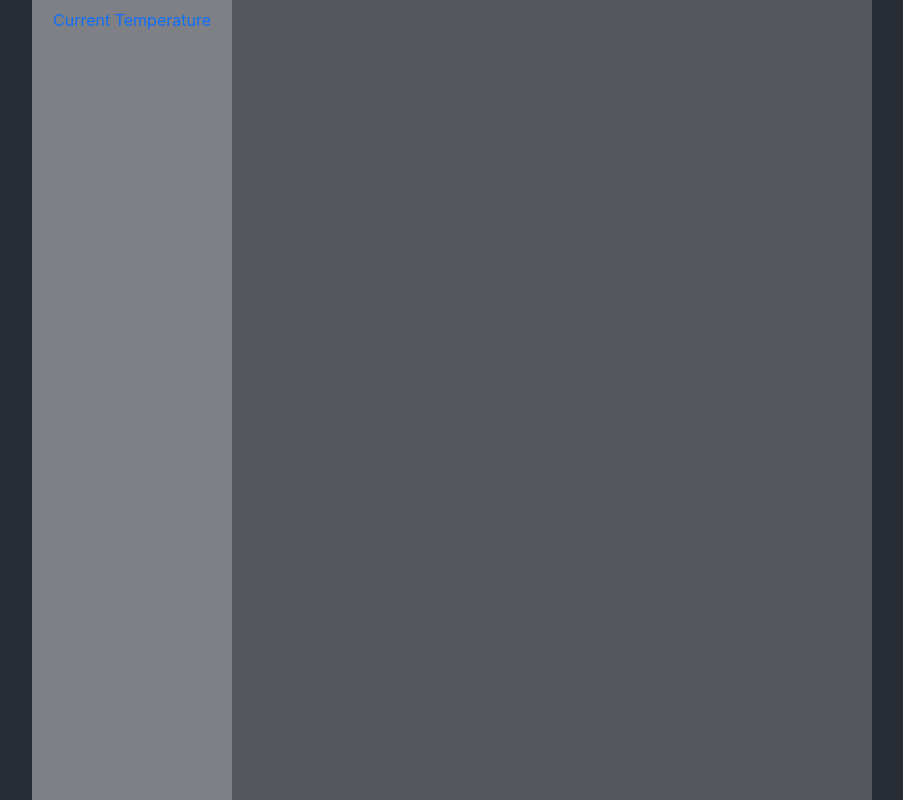
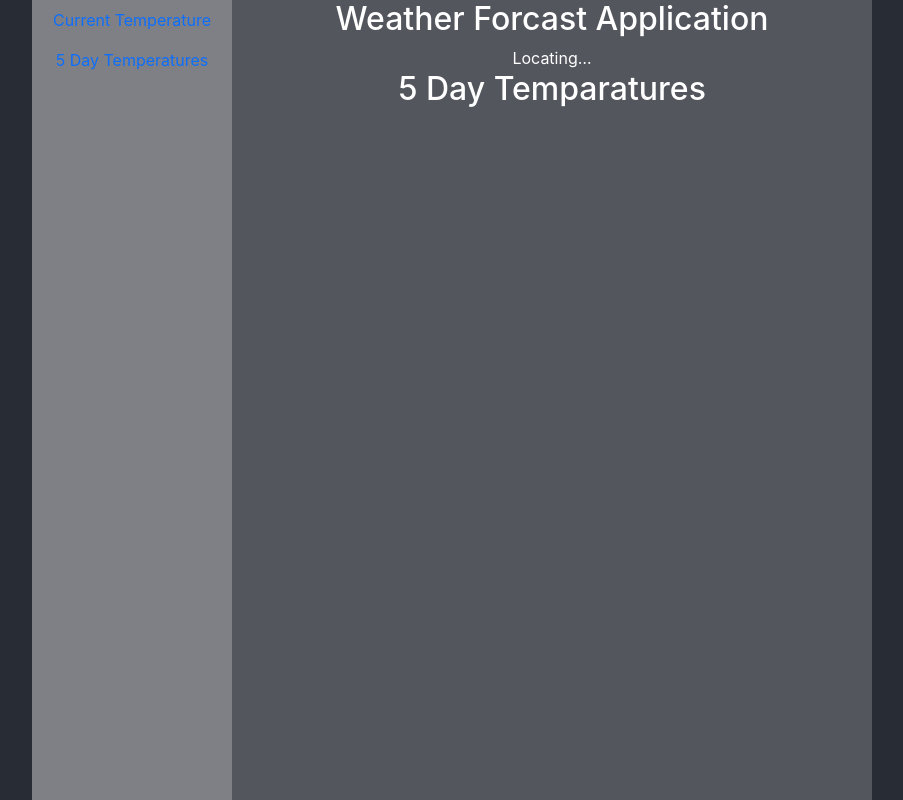
Before and after one commit to altoinu/weather_map_reactjs, a React (Create React App) app in the folder reactjs/: page /5day in a window 1280 px wide. Shown: the whole page, without its empty margins (188-1091 px from the left). Built offline with nearby package versions, Linux system fonts and the light colour scheme; no server answers.

Commit message:
Load gps and weather in App level

```diff
--- a/reactjs/public/index.html
+++ b/reactjs/public/index.html
@@ -28,7 +28,7 @@
     <link rel="stylesheet" href="https://stackpath.bootstrapcdn.com/bootstrap/4.4.1/css/bootstrap.min.css" integrity="sha384-Vkoo8x4CGsO3+Hhxv8T/Q5PaXtkKtu6ug5TOeNV6gBiFeWPGFN9MuhOf23Q9Ifjh" crossorigin="anonymous">
     -->
     <link href="https://cdn.jsdelivr.net/npm/bootstrap@5.0.2/dist/css/bootstrap.min.css" rel="stylesheet" integrity="sha384-EVSTQN3/azprG1Anm3QDgpJLIm9Nao0Yz1ztcQTwFspd3yD65VohhpuuCOmLASjC" crossorigin="anonymous">
-    <title>React App</title>
+    <title>Weather Forcast Application</title>
   </head>
   <body>
     <noscript>You need to enable JavaScript to run this app.</noscript>
--- a/reactjs/src/App.css
+++ b/reactjs/src/App.css
@@ -38,6 +38,7 @@
     transform: rotate(360deg);
   }
 }
+
 .mainContainer {
 	/* fills the rest of the page */
 	flex-grow: 1;
--- a/reactjs/src/App.js
+++ b/reactjs/src/App.js
@@ -1,4 +1,5 @@
-//import logo from './logo.svg';
+import React from 'react';
+
 import './App.css';
 
 import {
@@ -9,27 +10,109 @@ import {
 	Link
 } from "react-router-dom";
 
+import OpenWeatherMapService from './services/OpenWeatherMapService';
+
 import CurrentTemperature from './pages/CurrentTemperature';
+import FiveDayTemperatures from './pages/FiveDayTemperatures';
 
-function App() {
+export default class App extends React.Component {
+
+	constructor(props) {
+
+		super(props);
+
+		this.state = {
+			gpsStatus: '',
+			latitude: null,
+			longitude: null,
+			temp: null
+		};
+
+	}
+
+	loadWeather(lat, long) {
+
+		console.log('CurrentTemperature, loadWeather', lat, long);
+
+		OpenWeatherMapService.getCurrentWeather(lat, long).then((result) => {
+
+			console.log('loadWeather complete', result);
+
+			this.setState({
+				temp: result.main.temp
+			});
+
+		}).catch((error) => {
+
+			alert('Error loading weather information. Please try again later.');
+
+		});
+
+	}
+
+	componentDidMount() {
+
+		// get current location on component mount
+
+		if (!navigator.geolocation) {
+
+			console.error('CurrentTemperature, gps not supported');
+
+			this.setState({
+				gpsStatus: 'Geolocation is not supported by your browser'
+			});
+
+		} else {
+
+			console.log('CurrentTemperature, gps...');
+
+			this.setState({
+				gpsStatus: 'Locating…'
+			});
+
+			navigator.geolocation.getCurrentPosition((position) => {
+
+				const latitude = position.coords.latitude;
+				const longitude = position.coords.longitude;
+
+				this.setState({
+					gpsStatus: 'Your Location',
+					latitude: latitude,
+					longitude: longitude
+				});
+
+				// load weather using lat/long
+				this.loadWeather(latitude, longitude);
+
+			}, () => {
+
+				this.setState({
+					gpsStatus: 'Unable to retrieve your location',
+					latitude: null,
+					longitude: null
+				});
+
+			});
+
+		}
+
+	}
+
+	render() {
+
+		const statusContainerCSS = {
+			display: 'flex',
+			'justifyContent': 'center',
+			'alignItems': 'center'
+		};
+
+		const locationContainerCSS = {
+			display: this.state.latitude ? 'block' : 'none'
+		};
+
 		return (
 			<div className="App">
 				<header className="App-header">
-				{/*
-        <img src={logo} className="App-logo" alt="logo" />
-        <p>
-          Edit <code>src/App.js</code> and save to reload.
-        </p>
-        <a
-          className="App-link"
-          href="https://reactjs.org"
-          target="_blank"
-          rel="noopener noreferrer"
-        >
-          Learn React
-        </a>
-      </header>
-*/}
 					<BrowserRouter basename="/">
 						<div className="mainContainer">
 							{/* navigation */}
@@ -39,21 +122,48 @@ function App() {
 										<Link className="nav-link"
 											to="/">Current Temperature</Link>
 									</li>
+									<li className="nav-item">
+										<Link className="nav-link"
+											to="/5day">5 Day Temperatures</Link>
+									</li>
 								</ul>
 							</nav>
+							<div className="contentContainer">
+								<div className="container">
+									<div className="row">
+										<div className="col">
+											<h2>Weather Forcast Application</h2>
+										</div>
+									</div>
+									{/* GPS location display */}
+									<div className="row">
+										<div className="col"
+											style={statusContainerCSS}>
+											<div>{this.state.gpsStatus}</div>
+										</div>
+										<div className="col"
+											style={locationContainerCSS}>
+											<div>Latitude: {this.state.latitude}</div>
+											<div>Longitude: {this.state.longitude}</div>
+										</div>
+									</div>
 									{/* route and each "page" */}
-						<div className="contentContainer">
 									<Switch>
 										<Route path="/" exact>
-									<CurrentTemperature />
+											<CurrentTemperature
+												temp={this.state.temp} />
+										</Route>
+										<Route path="/5day" exact>
+											<FiveDayTemperatures />
 										</Route>
 									</Switch>
+								</div>
 							</div>
 						</div>
 					</BrowserRouter>
 				</header>
 			</div>
 		);
+
 	}
-
-export default App;
+}
--- a/reactjs/src/pages/CurrentTemperature.js
+++ b/reactjs/src/pages/CurrentTemperature.js
@@ -1,6 +1,4 @@
 import React from 'react';
-
-import OpenWeatherMapService from '../services/OpenWeatherMapService';
 
 export default class CurrentTemperature extends React.Component {
 
@@ -8,123 +6,20 @@ export default class CurrentTemperature extends React.Component {
 
 		super(props);
 
-		this.state = {
-			gpsStatus: '',
-			latitude: null,
-			longitude: null,
-			temp: null
-		};
-
-	}
-
-	loadWeather(lat, long) {
-
-		console.log('CurrentTemperature, loadWeather', lat, long);
-
-		OpenWeatherMapService.getCurrentWeather(lat, long).then((result) => {
-
-			this.setState({
-				temp: result.main.temp
-			});
-
-		}).catch((error) => {
-
-			alert('Error loading weather information. Please try again later.');
-
-		});
-
-	}
-
-	componentDidMount() {
-
-		// get current location on component mount
-
-		if (!navigator.geolocation) {
-
-			console.error('CurrentTemperature, gps not supported');
-
-			this.setState({
-				gpsStatus: 'Geolocation is not supported by your browser'
-			});
-
-		} else {
-
-			console.log('CurrentTemperature, gps...');
-
-			this.setState({
-				gpsStatus: 'Locating…'
-			});
-
-			navigator.geolocation.getCurrentPosition((position) => {
-
-				const latitude = position.coords.latitude;
-				const longitude = position.coords.longitude;
-
-				this.setState({
-					gpsStatus: 'Your Location',
-					latitude: latitude,
-					longitude: longitude
-				});
-
-				// load weather using lat/long
-				this.loadWeather(latitude, longitude);
-
-			}, () => {
-
-				this.setState({
-					gpsStatus: 'Unable to retrieve your location',
-					latitude: null,
-					longitude: null
-				});
-
-			});
-
-		}
-
 	}
 
 	render() {
 
-		const statusContainerCSS = {
-			display: 'flex',
-			'justify-content': 'center',
-			'align-items': 'center'
-		};
-
-		const locationContainerCSS = {
-			display: this.state.latitude ? 'block' : 'none'
-		};
-
-		let h2Contents = [
-			'Current Temperature'
-		];
-
-		// If temperature is loaded, display it
-		if (this.state.temp) {
-
-			h2Contents[0] += ': ';
-			h2Contents.push(<span>{this.state.temp} F</span>);
-
-		}
+		// Display temperature or "Loading..." if not available yet
+		console.log(this.props);
+		let tempDisplay = this.props.temp ? this.props.temp + ' F' : 'Loading weather information...';
 
 		return (
 			<div>
-				<h2>{h2Contents}</h2>
-				<div className="container">
-					<div className="row">
-						<div className="col"
-							style={statusContainerCSS}>
-							<div>{this.state.gpsStatus}</div>
-						</div>
-						<div className="col"
-							style={locationContainerCSS}>
-							<div>Latitude: {this.state.latitude}</div>
-							<div>Longitude: {this.state.longitude}</div>
-						</div>
-					</div>
-				</div>
+				<h5>Current Temperature: <span>{tempDisplay}</span></h5>
 			</div>
 		);
 
 	}
+
 }
--- /dev/null
+++ b/reactjs/src/pages/FiveDayTemperatures.js
@@ -0,0 +1,21 @@
+import React from 'react';
+
+export default class FiveDayTemperatures extends React.Component {
+
+	constructor(props) {
+
+		super(props);
+
+	}
+
+	render() {
+
+		return (
+			<div>
+				<h2>5 Day Temparatures</h2>
+			</div>
+		);
+
+	}
+
+}
```
Lines whose indentation alone changed are shown as unchanged.
